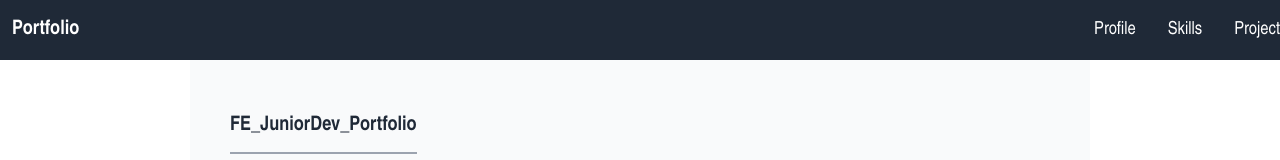
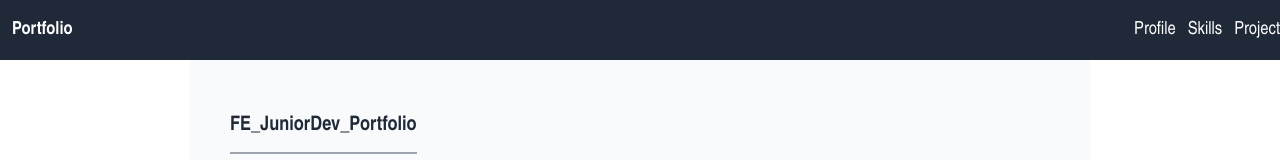
Before and after one commit to Luison1472/My-Portfolio, a React (Vite) app: page / in a window 1280 px wide. Shown: the top 160 px of the page. Built offline with nearby package versions, Linux system fonts and the light colour scheme; a web font is replaced by a local one.

Commit message:
반응형 헤더 gap 조절

```diff
--- a/src/components/Layouts/Header.jsx
+++ b/src/components/Layouts/Header.jsx
@@ -20,10 +20,10 @@ function Header() {
     <>
       <header className="bg-gray-800 flex justify-center text-white w-full fixed left-0 top-0 py-4 z-50">
         <div className="container  flex justify-between items-center">
-          <div className="text-xl font-bold ml-3">Portfolio</div>
+          <div className="text-lg font-bold ml-3">Portfolio</div>
           <div className="flex items-center">
             <nav className={`${isMenuOpen ? 'flex' : 'hidden'} md:block`}>
-              <ul className="flex gap-8 font-medium text-lg">
+              <ul className="flex gap-3 font-medium text-lg">
                 <li><a href="#profile" onClick={(e) => handleNavLinkClick('profile', e)} className="no-underline text-white">Profile</a></li>
                 <li><a href="#skills" onClick={(e) => handleNavLinkClick('skill_box', e)} className="no-underline text-white">Skills</a></li>
                 <li><a href="#project" onClick={(e) => handleNavLinkClick('project', e)} className="no-underline text-white">Project</a></li>
```
Also changed, not shown: 5 other files (tests, documents, lock files or other folders).
